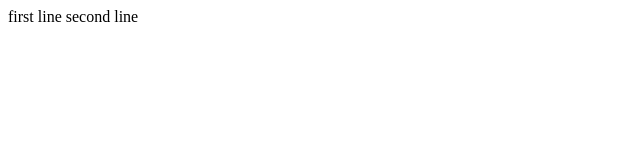
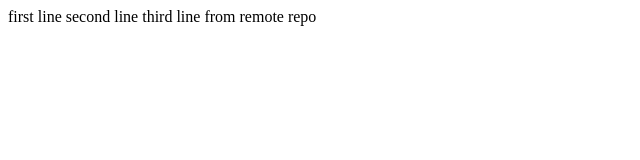
Before and after one commit to sergey33gorohov/test1707, a plain HTML site: page index.html in a window 1280 px wide. Shown: the whole page, without its empty margins (0-640 px from the left). Drawn offline with Linux system fonts and the light colour scheme.

Commit message:
Update index.html

```diff
--- a/index.html
+++ b/index.html
@@ -6,5 +6,6 @@
 <body>
 first line
 second line
+third line from remote repo
 </body>
 </html>
```
